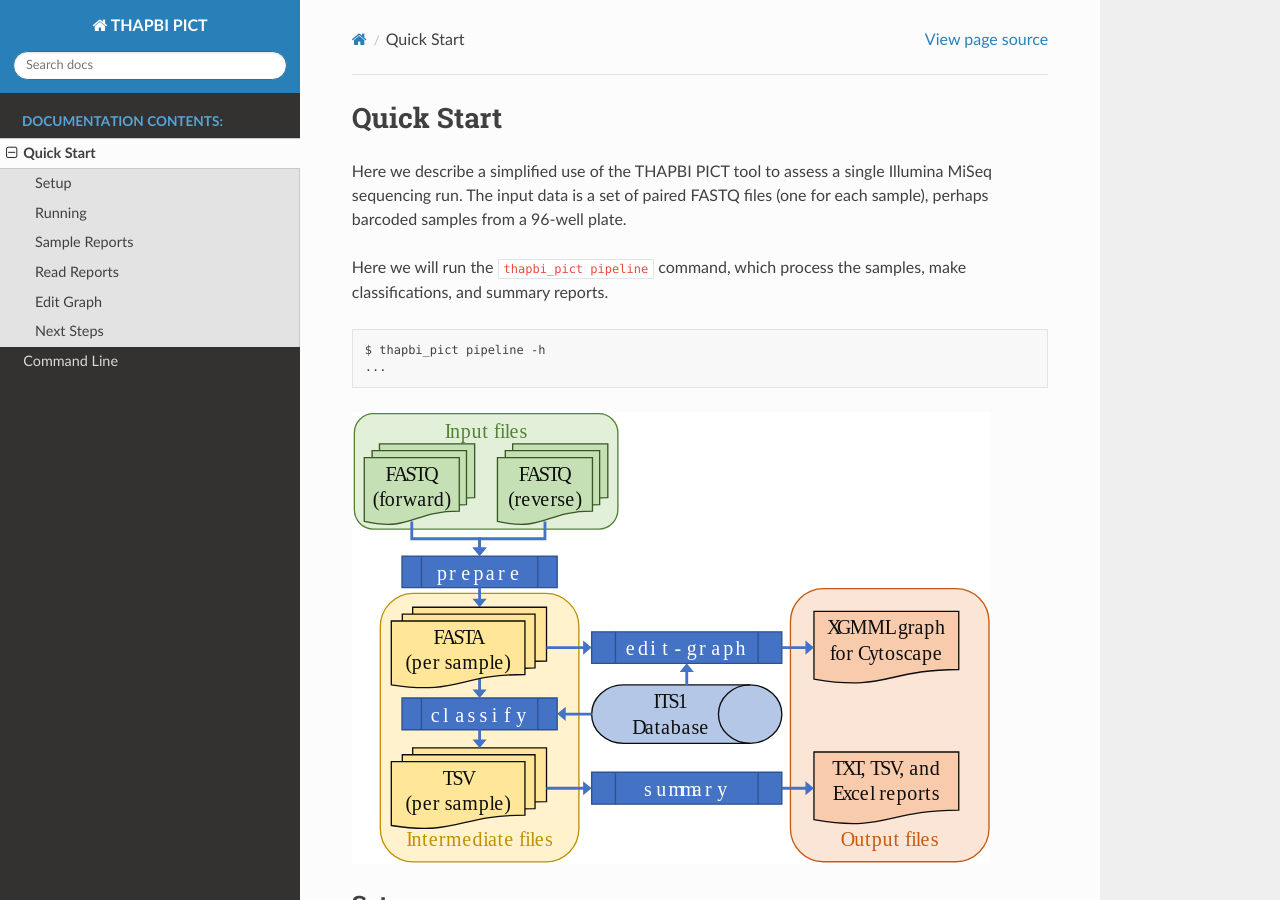
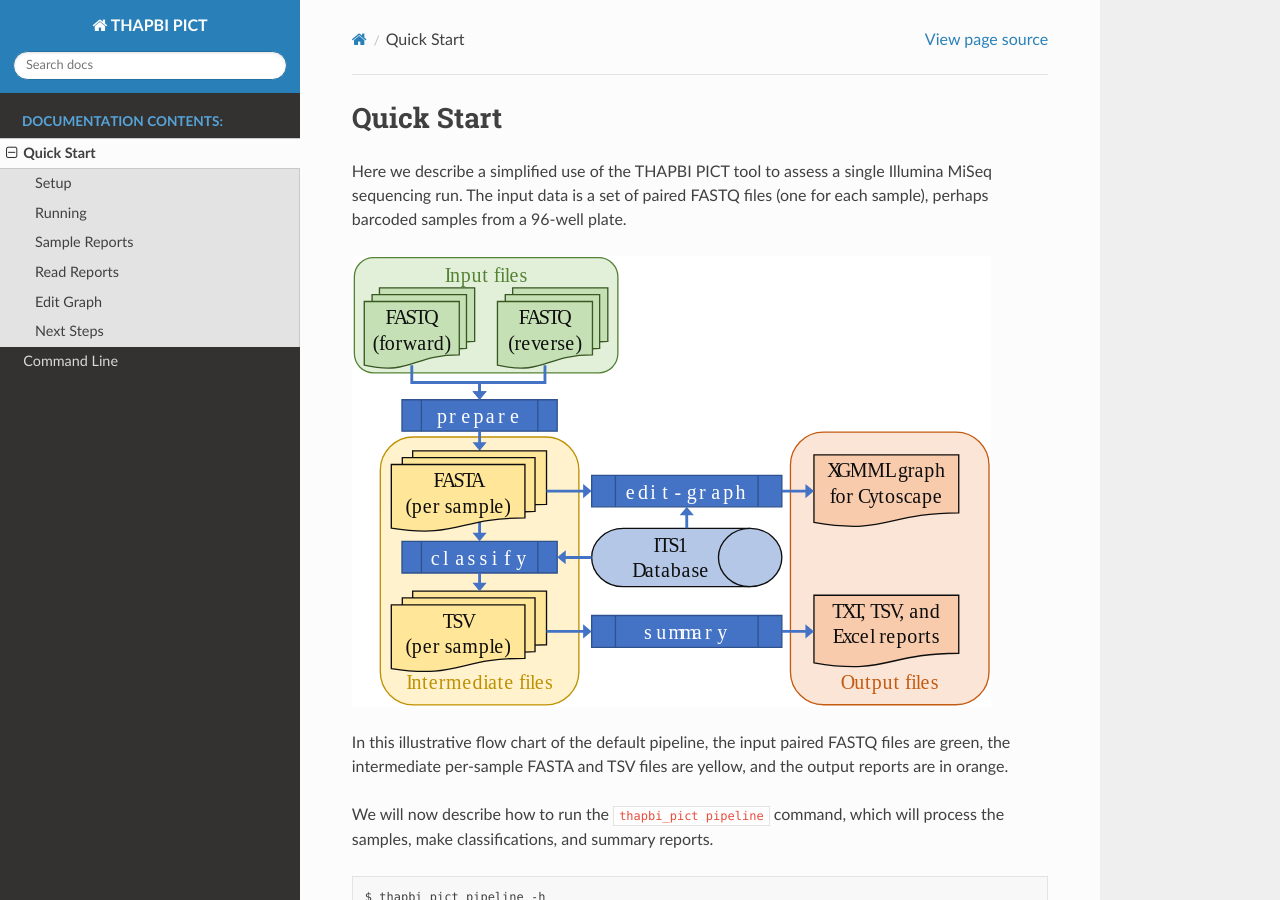
Before and after one commit to peterjc/thapbi-pict, a Sphinx documentation site: the page built from docs/quick_start.rst, in a window 1280 px wide and 900 px high. Built offline with Sphinx 7.4.7 and the Read the Docs theme 2.0.0, drawn with Linux system fonts in a browser that asks for light colours.

Commit message:
Reorder in quick-start intro
[ci skip]

```diff
--- a/docs/quick_start.rst
+++ b/docs/quick_start.rst
@@ -5,16 +5,20 @@ Here we describe a simplified use of the THAPBI PICT tool to assess a single
 Illumina MiSeq sequencing run. The input data is a set of paired FASTQ files
 (one for each sample), perhaps barcoded samples from a 96-well plate.
 
-Here we will run the ``thapbi_pict pipeline`` command, which process the
-samples, make classifications, and summary reports.
+.. image:: pipeline.svg
+   :alt: Flowchart summarising THAPBI PICT pipeline, from raw paired FASTQ files to reports.
+
+In this illustrative flow chart of the default pipeline, the input paired
+FASTQ files are green, the intermediate per-sample FASTA and TSV files are
+yellow, and the output reports are in orange.
+
+We will now describe how to run the ``thapbi_pict pipeline`` command, which
+will process the samples, make classifications, and summary reports.
 
 .. code:: bash
 
     $ thapbi_pict pipeline -h
     ...
-
-.. image:: pipeline.svg
-   :alt: Flowchart summarising THAPBI PICT pipeline, from raw paired FASTQ files to reports.
 
 Setup
 -----
```
